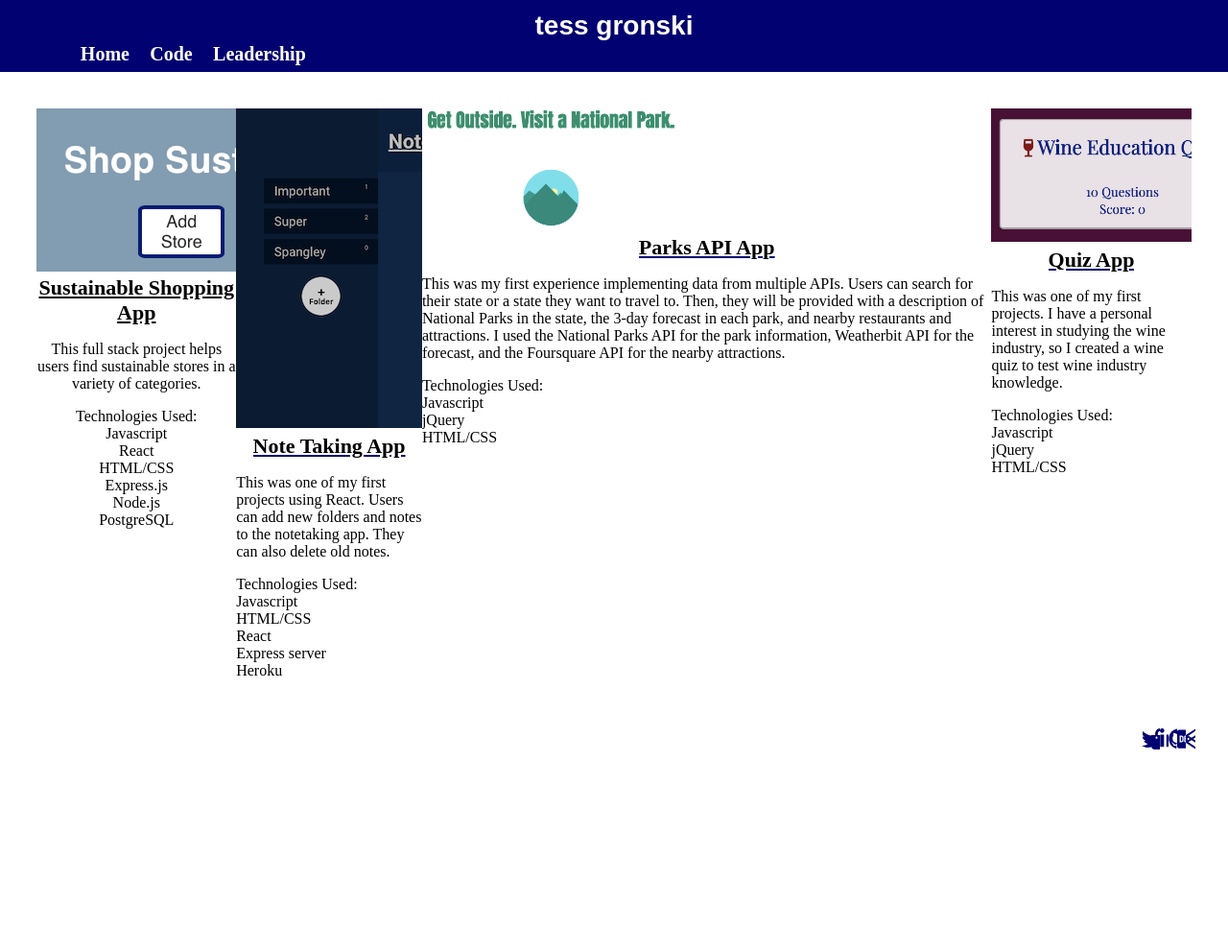
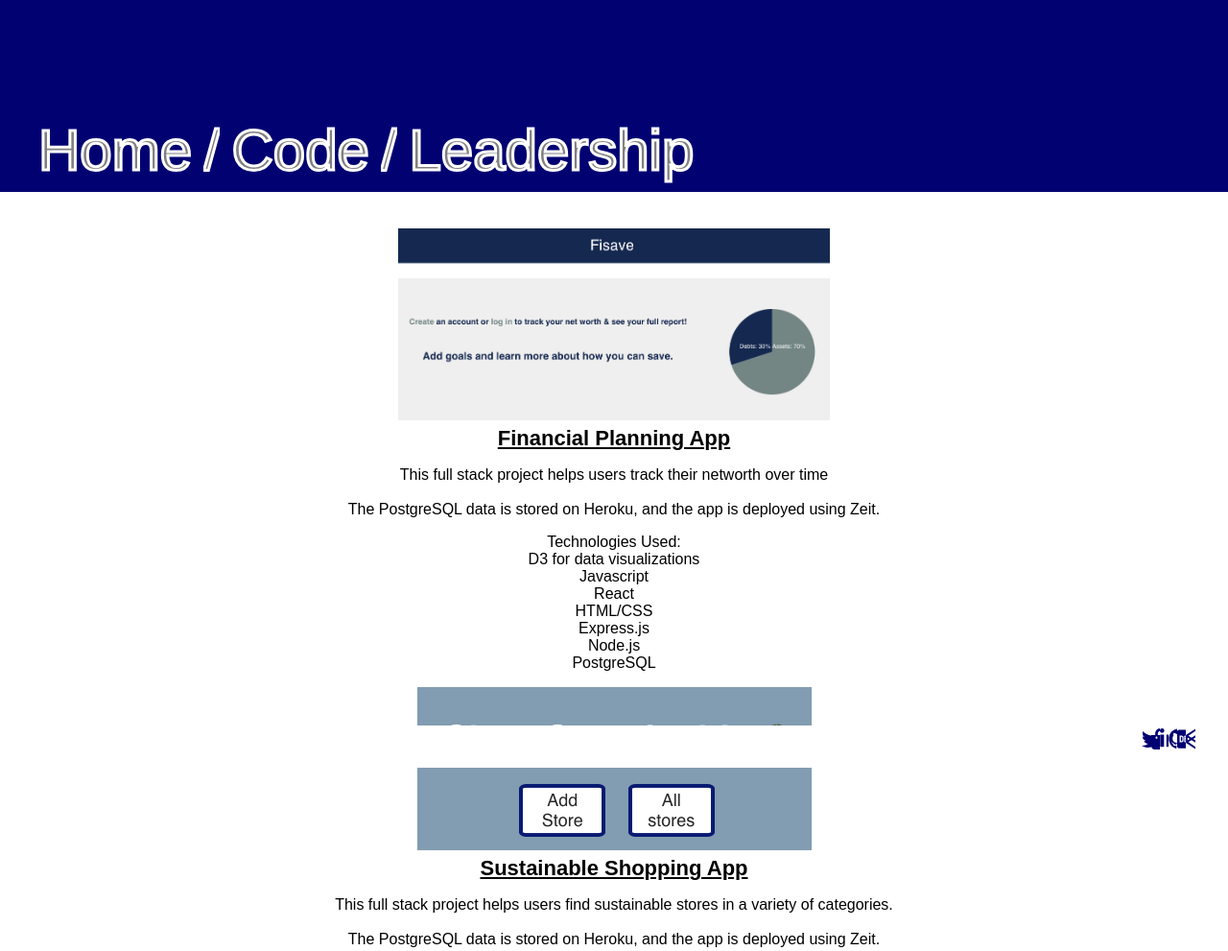
Before and after one commit to tgronski/react-portfolio, a React app: page /code in a window 1280 px wide. Shown: the top 991 px of the page at 96% size. Before the commit the page ends 955 px from the top, so only its background shows below. Built offline with nearby package versions, Linux system fonts and the light colour scheme; a web font is replaced by a local one.

Commit message:
Updates home page

```diff
--- a/src/App/App.css
+++ b/src/App/App.css
@@ -1,5 +1,5 @@
 
-h2,.description{
+.description{
     font-family: 'Playfair Display', serif;
 }
 
@@ -15,15 +15,14 @@ h2{
     box-sizing: border-box;
     cursor: default !important;
     overflow-y: auto;
-    font-family: 'Playfair Display', serif;
+    font-family: 'Playfair Display', sans-serif;
     overflow-x: hidden
 }
 
 
 
 h1{
-    font-size: 28px;
-    font-family: 'Text Me One', sans-serif;
+    font-size: 60px;
     color:white;
     margin:0;
 
@@ -34,7 +33,7 @@ header{
     background: rgb(1, 1, 114);
     top: 0;
     width: 100%;
-    height: 75px;
+    height: 200px;
 }
 .nav{
     width: 100%;
--- a/src/App/App.js
+++ b/src/App/App.js
@@ -65,7 +65,7 @@ export default class App extends Component{
       <header className="App-header">
 
       <link href="https://fonts.googleapis.com/css?family=Text+Me+One&display=swap" rel="stylesheet"/>
-      <Link className='nav' to='/' ><h1  >tess gronski</h1></Link>
+      {/* <Link className='nav' to='/' ><h1  >tess gronski</h1></Link>   */}
       <nav>{this.renderNavRoutes()}</nav>
 
       </header>
--- a/src/Code/Code.css
+++ b/src/Code/Code.css
@@ -3,14 +3,17 @@
    text-align: center;
 }
 .winephoto{
-    max-width: 350px;
+    max-width: 500px;
     height: auto;
 }
 .parkphoto{
-    max-width: 350px;
+    max-width: 450px;
     height: auto;
 }
-
+.networthphoto{
+    max-width: 450px;
+    height: auto;
+}
 
 .title{
     color:black;
--- a/src/Code/Code.js
+++ b/src/Code/Code.js
@@ -4,6 +4,7 @@ import quizapp from './quizapp.png'
 import './Code.css'
 import ParkApp from './ParkApp.png'
 import noteful from './noteful.png'
+import fisave from './fisave-screenshot.png'
 import MediaQuery from 'react-responsive'
 import nav from './nav.png'
 
@@ -16,11 +17,24 @@ export default class Code extends Component {
         return(
 
 
-            <MediaQuery minDeviceWidth={900}>
-            {(matches) =>
-             matches
-            ? (<section className='projectPage'><section className='projects'>
-
+            // <MediaQuery minDeviceWidth={900}>
+            // {(matches) =>
+            //  matches
+            (<section className='projectPage'><section className='projects'>
+            <section className='project5'>
+            <a href='https://github.com/tcgronk/networth-client' target='_blank'><img src={fisave} className='networthphoto'alt='networth-app'/></a> <section className='description'><a href='https://github.com/tcgronk/networth-client' target='_blank'><b className='title'>Financial Planning App</b></a>
+            <p>This full stack project helps users track their networth over time <br/> <br/> The PostgreSQL data is stored on Heroku, and the app is deployed using Zeit.</p>
+                <ul className='projectList'>Technologies Used:
+                    <li>D3 for data visualizations</li>
+                    <li>Javascript</li>
+                    <li>React</li>
+                    <li>HTML/CSS</li>
+                    <li>Express.js</li>
+                    <li>Node.js</li>
+                    <li>PostgreSQL</li>
+                </ul>
+            </section>
+            </section>
             <section className='project4'>
             <a href='https://github.com/tcgronk/sustainability' target='_blank'><img src={nav} className='sustainablephoto'alt='sustainable-app'/></a> <section className='description'><a href='https://github.com/tcgronk/sustainability' target='_blank'><b className='title'>Sustainable Shopping App</b></a>
             <p>This full stack project helps users find sustainable stores in a variety of categories. <br/> <br/> The PostgreSQL data is stored on Heroku, and the app is deployed using Zeit.</p>
@@ -66,57 +80,57 @@ export default class Code extends Component {
             </section>
             </section>
             </section></section>)
-            : <section className='projectPage'>
-            <section className='projectsColumn'>
-            <section className='project'>
-            <img src={nav} className='sustainablephoto'alt='sustainable-app'/> <section className='description'><a href='https://github.com/tcgronk/sustainability' target='_blank'><b className='title'>Sustainable Shopping App</b></a>
-            <p>This full stack project helps users find sustainable stores in a variety of categories. </p>
-                <ul className='projectList'>Technologies Used:
-                    <li>Javascript</li>
-                    <li>React</li>
-                    <li>HTML/CSS</li>
-                    <li>Express.js</li>
-                    <li>Node.js</li>
-                    <li>PostgreSQL</li>
-                </ul>
-            </section>
-            </section>
-            </section>
-            <section className='project'>
-            <a href='https://github.com/tcgronk/Noteful-App' target='_blank'><img src={noteful} className='notephotoSmall'alt='quiz-app'/> </a><section className='descriptionColumn'><a href='https://github.com/tcgronk/Noteful-App' target='_blank'><b className='title'>Note Taking App</b></a>
-            <p>This was one of my first projects using React. Users can add new folders and notes to the notetaking app. They can also delete old notes. </p>
-            <ul className='projectList'>Technologies Used:
-                    <li>Javascript</li>
-                    <li>HTML/CSS</li>
-                    <li>React</li>
-                    <li>Express server</li>
-                    <li>Heroku</li>
-            </ul>
-            </section>
-            </section>
-            <section className='project'>
-            <a target='_blank' href='https://github.com/tcgronk/outdoorApp'><img src={ParkApp} className='parkphotoSmall'alt='quiz-app'/> </a><section className='descriptionColumn'><a target='_blank' href='https://github.com/tcgronk/outdoorApp'><b className='title'>Parks API App</b></a><p>This was my first experience implementing data from multiple APIs. Users can search for their state or a state they want to travel to. Then, they will be provided with a description of National Parks in the state, the 3-day forecast in each park, and nearby restaurants and attractions. I used the National Parks API for the park information, Weatherbit API for the forecast, and the Foursquare API for the nearby attractions.  </p>
-            <ul className='projectList'>Technologies Used:
-                    <li>Javascript</li>
-                    <li>jQuery</li>
-                    <li>HTML/CSS</li>
-                </ul>
+            // : <section className='projectPage'>
+            // <section className='projectsColumn'>
+            // <section className='project'>
+            // <img src={nav} className='sustainablephoto'alt='sustainable-app'/> <section className='description'><a href='https://github.com/tcgronk/sustainability' target='_blank'><b className='title'>Sustainable Shopping App</b></a>
+            // <p>This full stack project helps users find sustainable stores in a variety of categories. </p>
+            //     <ul className='projectList'>Technologies Used:
+            //         <li>Javascript</li>
+            //         <li>React</li>
+            //         <li>HTML/CSS</li>
+            //         <li>Express.js</li>
+            //         <li>Node.js</li>
+            //         <li>PostgreSQL</li>
+            //     </ul>
+            // </section>
+            // </section>
+            // </section>
+            // <section className='project'>
+            // <a href='https://github.com/tcgronk/Noteful-App' target='_blank'><img src={noteful} className='notephotoSmall'alt='quiz-app'/> </a><section className='descriptionColumn'><a href='https://github.com/tcgronk/Noteful-App' target='_blank'><b className='title'>Note Taking App</b></a>
+            // <p>This was one of my first projects using React. Users can add new folders and notes to the notetaking app. They can also delete old notes. </p>
+            // <ul className='projectList'>Technologies Used:
+            //         <li>Javascript</li>
+            //         <li>HTML/CSS</li>
+            //         <li>React</li>
+            //         <li>Express server</li>
+            //         <li>Heroku</li>
+            // </ul>
+            // </section>
+            // </section>
+            // <section className='project'>
+            // <a target='_blank' href='https://github.com/tcgronk/outdoorApp'><img src={ParkApp} className='parkphotoSmall'alt='quiz-app'/> </a><section className='descriptionColumn'><a target='_blank' href='https://github.com/tcgronk/outdoorApp'><b className='title'>Parks API App</b></a><p>This was my first experience implementing data from multiple APIs. Users can search for their state or a state they want to travel to. Then, they will be provided with a description of National Parks in the state, the 3-day forecast in each park, and nearby restaurants and attractions. I used the National Parks API for the park information, Weatherbit API for the forecast, and the Foursquare API for the nearby attractions.  </p>
+            // <ul className='projectList'>Technologies Used:
+            //         <li>Javascript</li>
+            //         <li>jQuery</li>
+            //         <li>HTML/CSS</li>
+            //     </ul>
 
-            </section>
-            </section>
-            <section className='project'>
-            <a href='https://github.com/tcgronk/Quiz-App' target='_blank'> <img src={quizapp} className='winephotoSmall'alt='quiz-app'/> </a><section className='descriptionColumn'><a href='https://github.com/tcgronk/Quiz-App' target='_blank'><b className='title'>Quiz App</b></a>
-            <p>This was one of my first projects. I have a personal interest in studying the wine industry, so I created a wine quiz to test wine industry knowledge.</p>
-                <ul className='projectList'>Technologies Used:
-                    <li>Javascript</li>
-                    <li>jQuery</li>
-                    <li>HTML/CSS</li>
-                </ul>
-            </section>
-            </section>
-            </section>
-            }
-            </MediaQuery>
+            // </section>
+            // </section>
+            // <section className='project'>
+            // <a href='https://github.com/tcgronk/Quiz-App' target='_blank'> <img src={quizapp} className='winephotoSmall'alt='quiz-app'/> </a><section className='descriptionColumn'><a href='https://github.com/tcgronk/Quiz-App' target='_blank'><b className='title'>Quiz App</b></a>
+            // <p>This was one of my first projects. I have a personal interest in studying the wine industry, so I created a wine quiz to test wine industry knowledge.</p>
+            //     <ul className='projectList'>Technologies Used:
+            //         <li>Javascript</li>
+            //         <li>jQuery</li>
+            //         <li>HTML/CSS</li>
+            //     </ul>
+            // </section>
+            // </section>
+            // </section>
+            // }
+            // </MediaQuery>
 
         )
 
--- a/src/Home/Home.css
+++ b/src/Home/Home.css
@@ -16,8 +16,8 @@
 
 
 .page{
-    height: auto;
-    overflow: visible
+    height: 100vh;
+    overflow: visible;
 }
 
 .welcome{
--- a/src/Home/Home.js
+++ b/src/Home/Home.js
@@ -1,7 +1,7 @@
 import React, {Component} from 'react'
 import './Home.css'
 import Main from '../Main/Main'
-// import About from '../About/About'
+import About from '../About/About'
 
 export default class Home extends Component {
         constructor(props){
@@ -21,10 +21,10 @@ export default class Home extends Component {
             <section className='homePage'>
                 <p > <i className="welcome"> Welcome! </i>
                 <br/>  <br/>
-                I am a new developer with a background in finance, leadership, and e-Commerce. My favorite class in college was Computer Science, and I've always gravitated towards roles that have analytical and technical challenges. I currently work full time as a Technical Project Manager, and recently, I made the exciting decision to invest in a coding bootcamp. <br/><br/>After work & on the weekends, I'm learning Javascript, jQuery, React, HTML, and CSS. I'm also learning about responsive, mobile-first design, testing with Mocha and Chai, deploying API servers with Node & Express, PostgreSQL, and more. <br/><br/> I'm also supplementing my bootcamp experience by getting involved in the tech community. Since learning to code, I've attended a conference, and I attend weekly tech meetups.  </p>
+                My name is Tess Gronski. I am a new developer with a background in finance, leadership, and e-Commerce. </p>
             </section>
                <Main />
-               {/* <About/> */}
+               <About/>
            </section>
 
         )
--- a/src/Lead/Lead.css
+++ b/src/Lead/Lead.css
@@ -55,7 +55,7 @@ display: block;
     width: 400px;
     height: 300px;
     object-fit: cover;
-
+    border: 6px solid rgb(1, 1, 114)
 }
 
 .photoSmall{
--- a/src/Lead/Lead.js
+++ b/src/Lead/Lead.js
@@ -9,13 +9,27 @@ import LazyLoad from 'react-lazyload'
 import MediaQuery from 'react-responsive'
 
 export default class Lead extends Component {
-
-
+constructor(props){
+    super(props)
+    this.state={
+        image: false
+    }
+}
+    componentDidMount(){
+        if(this.state.image===false){
+        setTimeout(
+            () => this.setState({image: true}),
+            1200
+        )}
+    }
+    componentWillUnmount(){
+        clearTimeout()
+    }
 
     render(){
         return(
 
-            <LazyLoad  offset={100} height={300} >
+            <LazyLoad  offset={100} height={300}>
             <MediaQuery minDeviceWidth={700} >
             {(matches) =>
              matches
@@ -24,12 +38,16 @@ export default class Lead extends Component {
                 <br/>
                 {/* <section className='leadNotes'> <p>I love studying and practicing different leadership styles. I am most passionate about constructive feedback, career coaching, and performance management. </p></section> */}
                 <section className='articles'>
-                    <Link  to='/leadership/1' ><Img src={leadership} className='photo' alt='desktop'loader={<p className='articleImgLoader'></p>}></Img> <br/><b >An Actionable Guide to Managing Introverts</b></Link>
+                    {this.state.image
+                    ? (<Link  to='/leadership/1' ><Img src={leadership} className='photo' alt='desktop'loader={<p className='articleImgLoader'></p>}></Img> <br/><b >An Actionable Guide to Managing Introverts</b></Link>)
+                    :<p className='articleImgLoader'></p>}
                     <p>Aug 18, 2019 ||  3 min Read</p>
                 </section>
                 <section className='articles'>
-                    <Link to='/leadership/2' ><Img src={computersmall}  className='photo' alt='computerdesk'loader={<p className='articleImgLoader'></p>}></Img> <br/><b >A Running List of Newbie Resources</b></Link>
-                    <p>Nov 3, 2019 ||  3 min Read</p>
+                {this.state.image
+                   ? <Link to='/leadership/2' ><Img src={computersmall}  className='photo' alt='computerdesk'loader={<p className='articleImgLoader'></p>}></Img> <br/><b >A Running List of Newbie Resources</b></Link>
+                   : <p className='articleImgLoader'></p>}
+                   <p>Nov 3, 2019 ||  3 min Read</p>
                 </section>
                 <p className='leadQuote'>“If you want to build a ship, don’t herd people together to collect wood and don’t <br/> assign them tasks and work, but rather teach them to long for the endless immensity of the sea.” <br/>-Antoine de Saint-Exupery<br/>---<br/><br/></p>
                 </span>
--- a/src/Nav/Nav.css
+++ b/src/Nav/Nav.css
@@ -1,8 +1,7 @@
 .navMenu>li{
     display: inline-block;
     margin-right: 1%;
-    margin-top: .6%;
-
+    margin-top: 5%;
 }
 
 .mainNav>li,.nav-leader>li{
@@ -12,16 +11,22 @@
 }
 
 
+.navMenu>li>.a{
+    font-size: 60px;
+    font-family: 'Rubik Mono One', sans-serif;
+    color:  gray;
+    text-decoration: none;
+    -webkit-text-stroke: white 3px;
+
+}
+
+
 banner>ul>li>.a{
     border: none;
 
 }
 
-.a{
 
-    color: white;
-    font-size: 20px;
-}
 
 .routerLink{
     text-decoration: none;
@@ -35,11 +40,10 @@ banner>ul>li>.a{
 #nav-leader{
     background-color: rgb(1, 1, 114);
     text-align: left;
-    padding: 5px;
     height: 100px;
+    width: 300px;
     position: absolute;
-    z-index: 2;
-    top: 70px;
+    z-index: 3;
     display: block;
 
 
@@ -58,8 +62,9 @@ h3,.burgerIcon{
 }
 
 .navMenu{
-    margin-left: -70%;
-
+    display: flex;
+    flex-direction: row;
+    margin-top: 60px
 }
 .burgerIcon{
     margin-right: 90%;
@@ -88,9 +93,7 @@ h3,.burgerIcon{
 
 .menu-item {
     display: inline-block;
-
-    /* Our sidebar item styling */
-    text-decoration: none;
+      text-decoration: none;
     margin-bottom: 10px;
     color: #d1d1d1;
     transition: color 0.2s;
--- a/src/Nav/Nav.js
+++ b/src/Nav/Nav.js
@@ -47,9 +47,12 @@ export default class Nav extends Component{
             <nav role='banner'>
             <span className='mainNav'>
                     <ul className='navMenu'>
-                        <li ><Link className='routerLink' to= '/home' ><h2 className='a'>Home </h2></Link></li>
-                        <li><Link className='routerLink' to='/code' ><h2 className='a' >Code</h2></Link></li>
-                        <li><Link className='routerLink'  to='/leadership' onMouseEnter={this.handleLead} ><h2 className='a' >Leadership</h2> </Link>
+                        <li ><Link className='routerLink' to= '/home'className='a' >Home</Link></li>
+                        <li ><Link className='a'>/</Link></li>
+                        <li><Link  className='routerLink' to='/code' className='a'>Code</Link></li>
+                        <li ><Link className='a'>/</Link></li>
+
+                        <li><Link className='routerLink'  to='/leadership' onMouseEnter={this.handleLead} className='a'>Leadership</Link>
                         {this.state.showLead
                                     ?(
 
```
Also changed, not shown: src/About/About.css (added, +19 -0 lines), src/About/About.js (+15 -10 lines), src/Code/fisave-screenshot.png (added).
